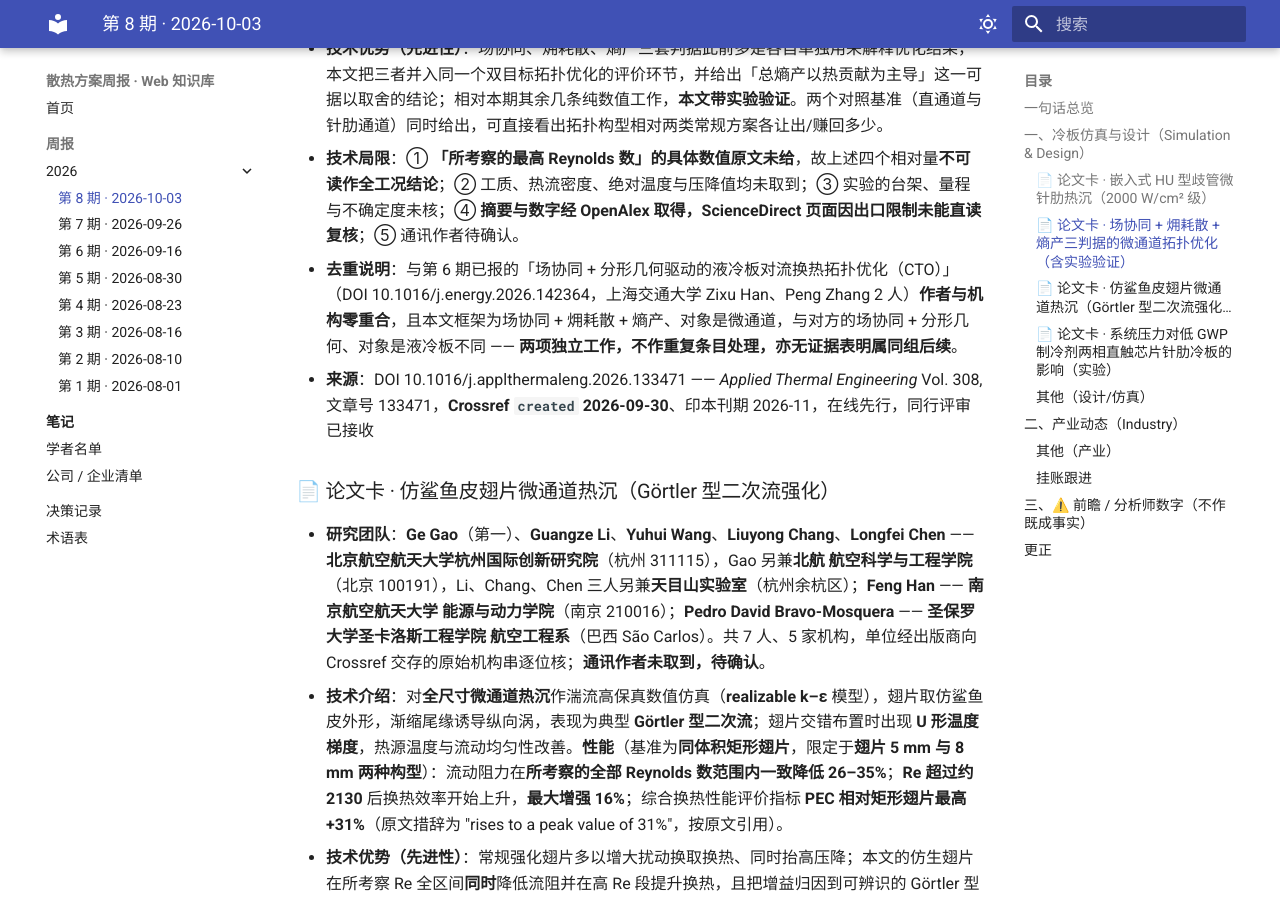
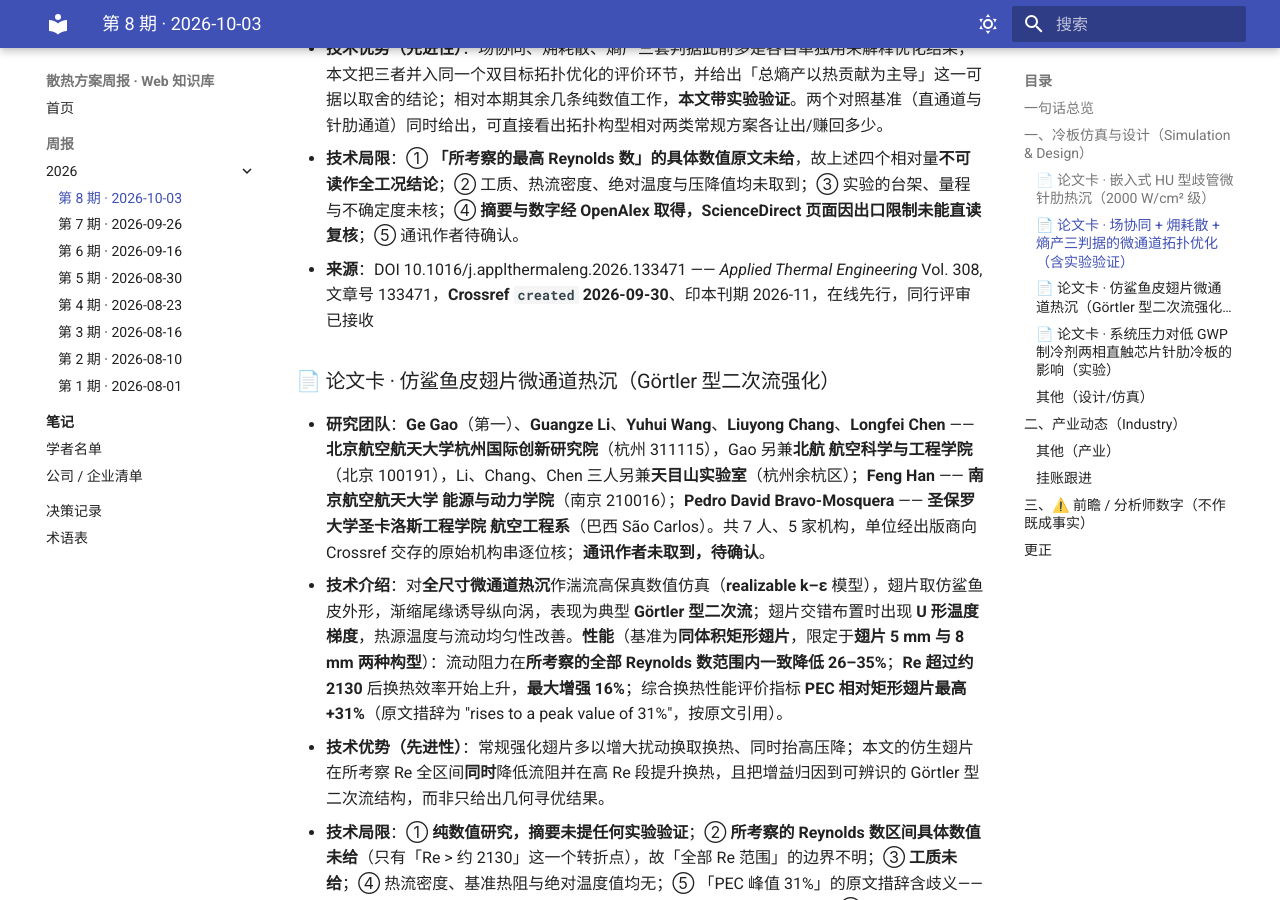
Before and after one commit to liyf1640/thermal_cooling_weekly_report, an MkDocs documentation site: the page built from docs/briefings/2026/2026-10-03.md, in a window 1280 px wide and 900 px high, scrolled down 1906 px. Built offline with MkDocs 1.6.1 and Material for MkDocs 9.7.7, drawn with Linux system fonts in a browser that asks for light colours; some of the changed text lies outside the part shown.

Commit message:
briefing: 删去「去重说明 / 关系澄清」类条目；规则 11 补「去重判断不进周报」
维护者 2026-10-07 裁定：查重过程是编辑部自己的工作，读者不需要——判完直接
决定收或不收，要留痕写进 PR 正文。

- 第 8 期：删去论文卡里的「去重说明」整条，并删去「其他（设计/仿真）」中
  径向歧管那条尾部「已核与第 6 期所报 DOI … 零重合」一句。
- 第 7 期：删去「与第 6 期的关系澄清」整条。
- rules 第 11 条补该约定。

mkdocs build --strict 通过。

Co-Authored-By: Claude Opus 5 (1M context) <noreply@anthropic.com>

```diff
--- a/docs/briefings/2026/2026-10-03.md
+++ b/docs/briefings/2026/2026-10-03.md
@@ -24,7 +24,6 @@
 - **技术介绍**：以**强化换热 + 降低流阻**为双目标建立流-热拓扑优化模型，按 **Pareto 前沿 + 综合热工水力评价**选出拓扑优化构型 **TOMC**（topologically optimized microchannel），并用**三维共轭传热（CHT）仿真 + 实验验证**两条路核对。设置两个对照基准：**CSMC**（conventional straight microchannel，常规直微通道）与 **PSMC**（原文写作 pin-fin microchannel，缩写与词组不匹配，此处按原文原样引用）。机理解释落在改善内部流量分配与**速度场–温度梯度场的空间协同**上，对应传热能力耗散（entransy dissipation）与总熵产下降，且总熵产以热贡献为主导。**性能**（**均为「在所考察的最高 Reynolds 数下」的值**）：TOMC 压降相对 CSMC **−31.54%**、相对 PSMC **−30.09%**；最高温升相对 CSMC **−40.48%**、相对 PSMC **−17.72%**。
 - **技术优势（先进性）**：场协同、㶲耗散、熵产三套判据此前多是各自单独用来解释优化结果，本文把三者并入同一个双目标拓扑优化的评价环节，并给出「总熵产以热贡献为主导」这一可据以取舍的结论；相对本期其余几条纯数值工作，**本文带实验验证**。两个对照基准（直通道与针肋通道）同时给出，可直接看出拓扑构型相对两类常规方案各让出/赚回多少。
 - **技术局限**：① **「所考察的最高 Reynolds 数」的具体数值原文未给**，故上述四个相对量**不可读作全工况结论**；② 工质、热流密度、绝对温度与压降值均未取到；③ 实验的台架、量程与不确定度未核；④ **摘要与数字经 OpenAlex 取得，ScienceDirect 页面因出口限制未能直读复核**；⑤ 通讯作者待确认。
-- **去重说明**：与第 6 期已报的「场协同 + 分形几何驱动的液冷板对流换热拓扑优化（CTO）」（DOI 10.1016/j.energy.2026.142364，上海交通大学 Zixu Han、Peng Zhang 2 人）**作者与机构零重合**，且本文框架为场协同 + 㶲耗散 + 熵产、对象是微通道，与对方的场协同 + 分形几何、对象是液冷板不同 —— **两项独立工作，不作重复条目处理，亦无证据表明属同组后续**。
 - **来源**：DOI 10.1016/j.applthermaleng.2026.133471 —— *Applied Thermal Engineering* Vol. 308, 文章号 133471，**Crossref `created` 2026-09-30**、印本刊期 2026-11，在线先行，同行评审已接收
 
 ### 📄 论文卡 · 仿鲨鱼皮翅片微通道热沉（Görtler 型二次流强化）
@@ -44,7 +43,7 @@
 ### 其他（设计/仿真）
 以下四条主题相关、窗口与作者已核，但**本刊未能取得摘要或任何性能数字**（出版商页面受本会话出口限制、Crossref 与 OpenAlex 均无摘要），按本刊「论文卡必须含性能数字」的要求**不写论文卡**，仅记录线索：
 - **3D 堆叠 IC 的「冷板 + 侧向歧管」混合冷却数值研究**：**Chukwudi Azubuike、Mohammad Tradat、Bahgat Sammakia**（三位均 **Binghamton University**，机构串经 Crossref 复核一致），覆盖均匀与非均匀功耗两类工况。IEEE TCPMT **早期访问（Early Access，无卷期）**，DOI 10.1109/tcpmt.2026.3739728，`created` 2026-10-02。**无摘要、无性能数字。**
-- **非均匀热源下径向歧管微通道热沉的多目标拓扑设计与优化**：7 人团队——**长安大学 汽车与电气工程学院**（Hanwei Lv 等 5 人，兼陕西省交通新能源开发应用及汽车节能重点实验室）、**同济大学**（Yasong Sun，上海地面交通工具空气动力与热环境模拟重点实验室）、**西安交通大学 能源与动力工程学院**（Yifan Wang）。*Energy* 文章号 142527，DOI 10.1016/j.energy.2026.142527，`created` 2026-10-02。**无摘要、无性能数字。** 已核与第 6 期所报 DOI 10.1016/j.energy.2026.142364 **作者与机构零重合，属两项独立工作**。
+- **非均匀热源下径向歧管微通道热沉的多目标拓扑设计与优化**：7 人团队——**长安大学 汽车与电气工程学院**（Hanwei Lv 等 5 人，兼陕西省交通新能源开发应用及汽车节能重点实验室）、**同济大学**（Yasong Sun，上海地面交通工具空气动力与热环境模拟重点实验室）、**西安交通大学 能源与动力工程学院**（Yifan Wang）。*Energy* 文章号 142527，DOI 10.1016/j.energy.2026.142527，`created` 2026-10-02。**无摘要、无性能数字。**
 - **非均匀高热流下嵌入式针肋微通道结构的芯片冷却优化设计**：**Yangyu Deng、Fei Xin、Qiang Lyu**，**三位作者单位均未取到（待确认）**。*Int. Communications in Heat and Mass Transfer* Vol. 180, 文章号 112696，DOI 10.1016/j.icheatmasstransfer.2026.112696，`created` 2026-09-28。**无摘要、无性能数字。** 主题与本刊主线契合度高，但本期证据最薄。
 - **面向高热流电子的超临界 CO₂ 蛇形微通道热工水力与热力学优化**：**Saravana Kumar Tamilarasan、Parthasarathy Rajesh Kanna**（两人均 **Vellore Institute of Technology, VIT**，印度泰米尔纳德邦）。*The Journal of Supercritical Fluids* 文章号 107166，DOI 10.1016/j.supflu.2026.107166，`created` 2026-10-02。标题明确写 "for High Heat Flux Electronics"，主题相关性成立；但工质为**超临界 CO₂**、构型为蛇形微通道，距本刊主线（数据中心 D2C 水/两相冷板）较远，属方向性参考。**无摘要、无性能数字。**
 
```
Also changed, not shown: .claude/skills/weekly-briefing/rules.md (+3 -0 lines), docs/briefings/2026/2026-09-26.md (+0 -1 lines).
